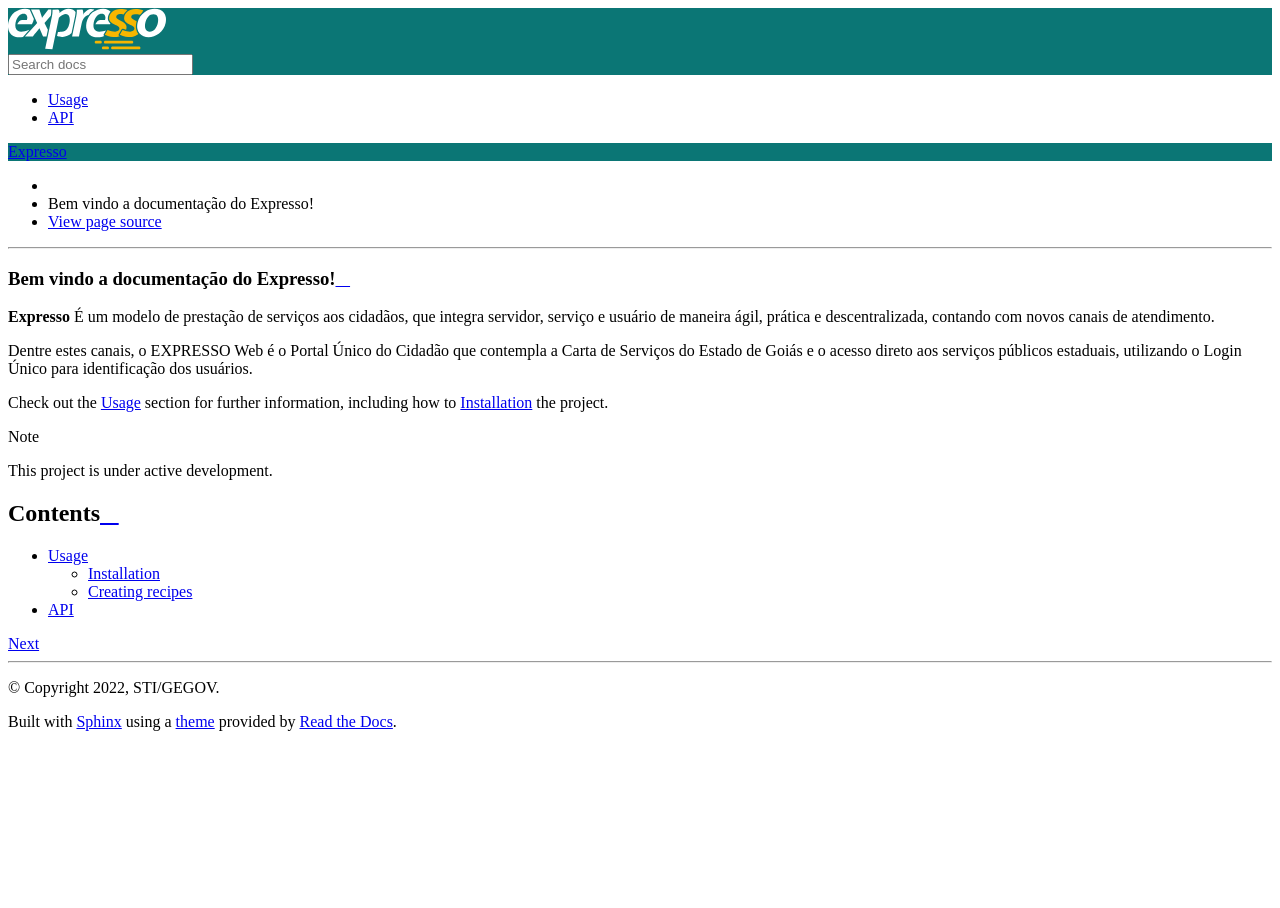
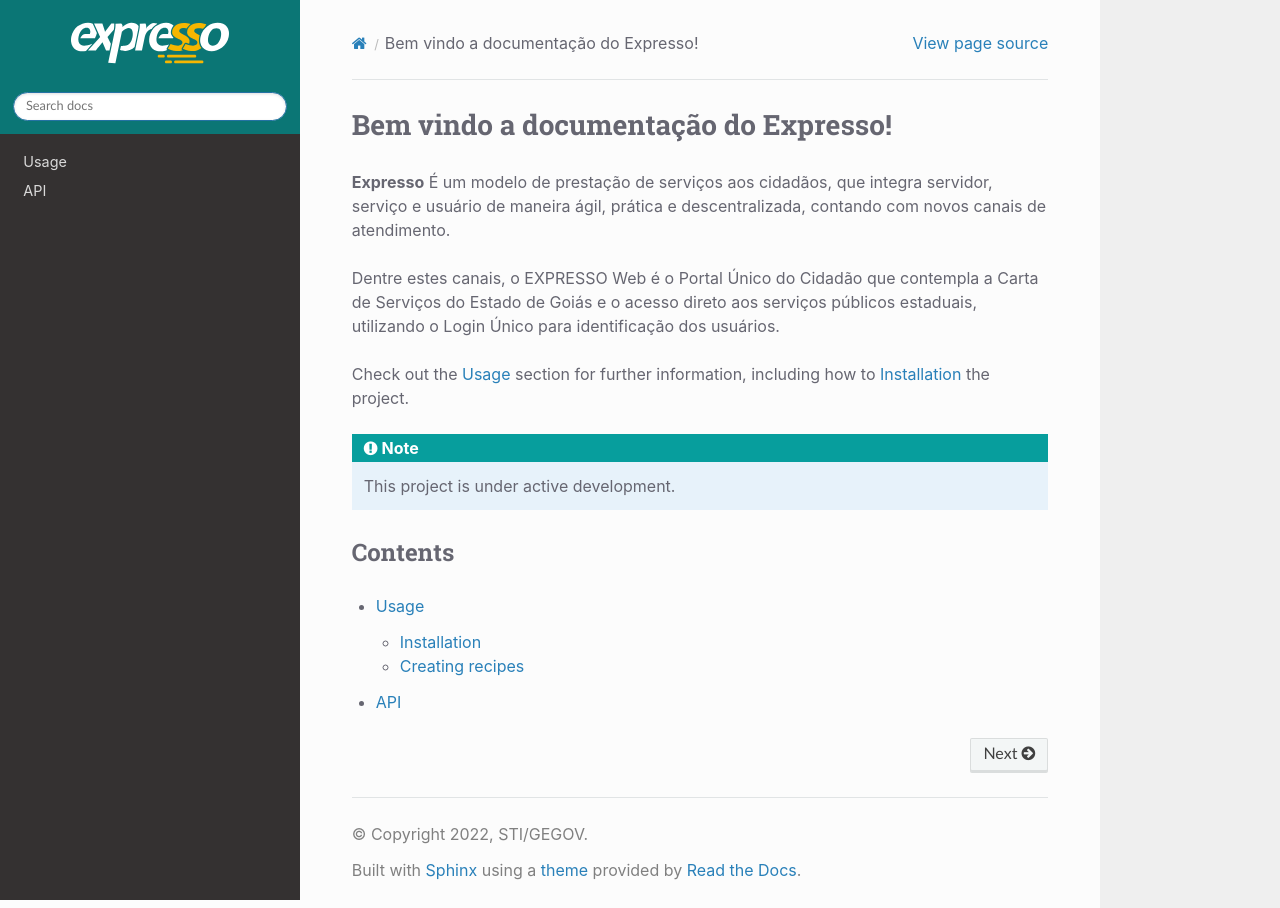
Before and after one commit to engrafaelrcv/documentacao, a Sphinx documentation site: the page built from docs/source/index.rst, in a window 1280 px wide. Built offline with Sphinx 7.4.7 and the Read the Docs theme 2.0.0, drawn with Linux system fonts in a browser that asks for light colours.

Commit message:
change static

```diff
--- a/docs/source/conf.py
+++ b/docs/source/conf.py
@@ -32,7 +32,7 @@
 html_theme = 'sphinx_rtd_theme'
 html_style = 'css/expressotheme.css'
 
-#html_static_path = ['_static']
+html_static_path = ['static']
 html_logo = 'logo-expresso-branca.svg'
 html_theme_options = {
     'logo_only': True,
--- a/docs/source/expressotheme.css
+++ b/docs/source/static/css/expressotheme.css
@@ -9,7 +9,7 @@
     font-size: 1rem;
     font-weight: 400;
     line-height: 1.5;
-    color: #1515df;
+    color: #666671;
     text-align: left;
     background-color: #fff;
 }
```
